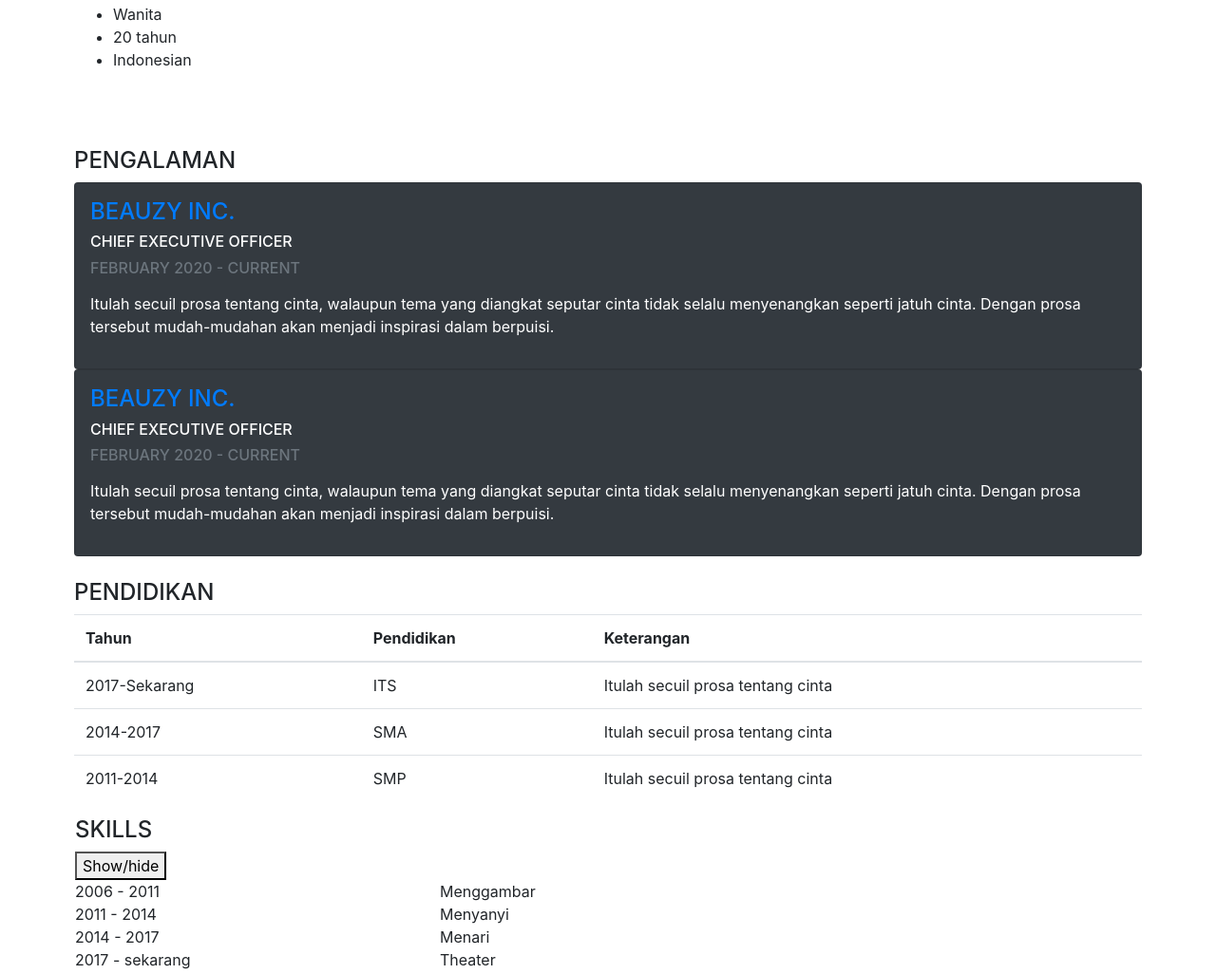
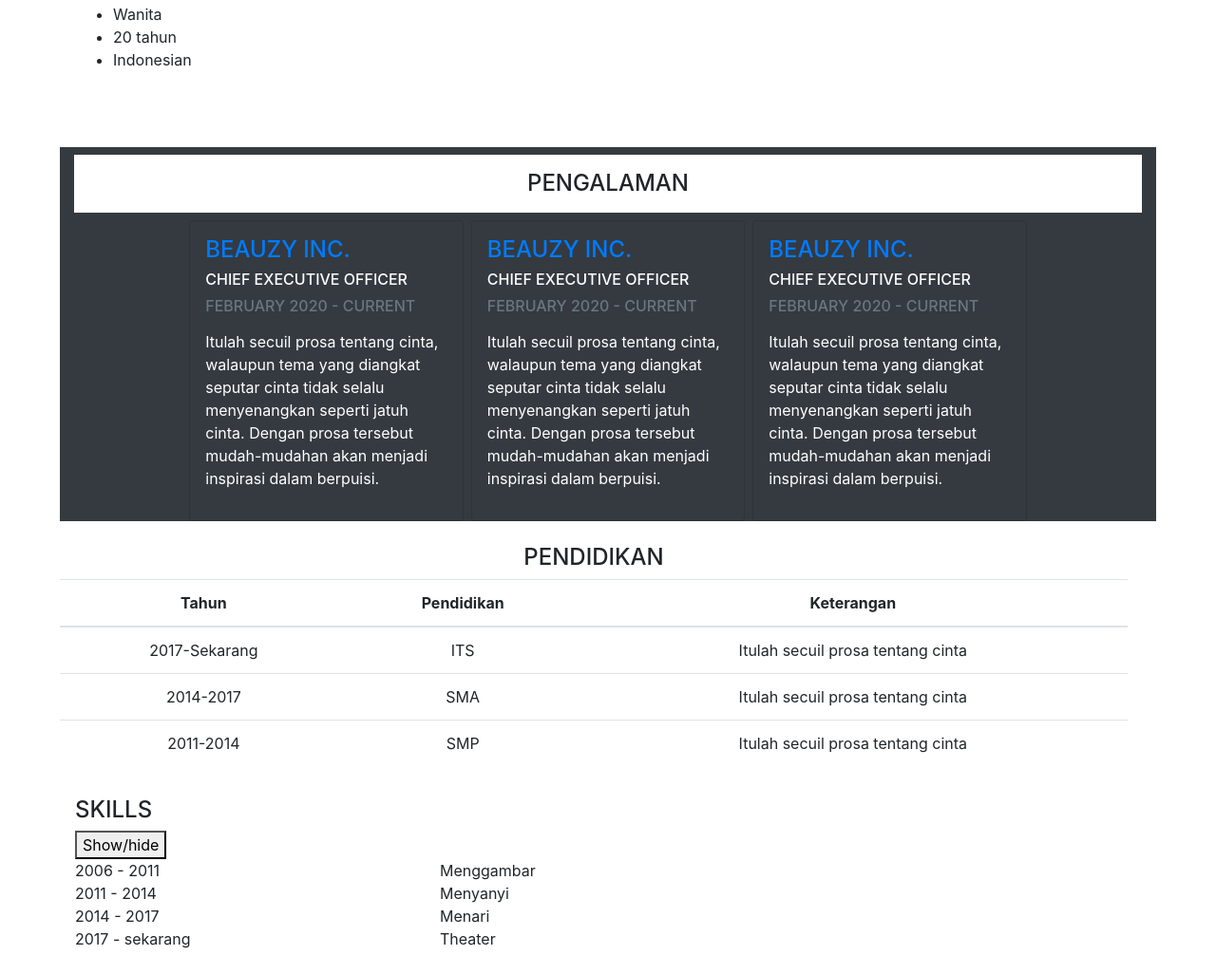
Before and after one commit to DPP-2020/praktikum-2-membuat-cv-part-2-ardhisaputra, a plain HTML site: page index.html in a window 1280 px wide. Shown: the part 619-1645 px from the top of the page at 95% size. Drawn offline with nearby package versions, Linux system fonts and the light colour scheme.

Commit message:
05211740000083 #2

```diff
--- a/index.html
+++ b/index.html
@@ -52,25 +52,33 @@
     </div>
     </div>
 
-<div class="container-fluid">
-    <h4>PENGALAMAN</h4>
-    <div class="card bg-dark p-3">
+<div class="container-fluid bg-dark pt-2">
+    <h4 class="text-center pb-3 text-inline bg-white pt-3">PENGALAMAN</h4>
+    <div class="row d-flex justify-content-center">
+    <div class="col-md-3 card bg-dark p-3 mx-1">
         <h4 class="text-primary ">BEAUZY INC.</h4>
         <h6 class=" text-white mt-n2  ">CHIEF EXECUTIVE OFFICER</h6>
         <h6 class="text-secondary mt-n2">FEBRUARY 2020 - CURRENT</h6>
         <p class="text-white mt-2">Itulah secuil prosa tentang cinta, walaupun tema yang diangkat seputar cinta tidak selalu menyenangkan seperti jatuh cinta. Dengan prosa tersebut mudah-mudahan akan menjadi inspirasi dalam berpuisi.</p>
     </div>
-    <div class="card bg-dark p-3">
+    <div class="col-md-3 card bg-dark p-3 mx-1">
+        <h4 class="text-primary ">BEAUZY INC.</h4>
+        <h6 class=" text-white mt-n2  ">CHIEF EXECUTIVE OFFICER</h6>
+        <h6 class="text-secondary mt-n2">FEBRUARY 2020 - CURRENT</h6>
+        <p class="text-white mt-2">Itulah secuil prosa tentang cinta, walaupun tema yang diangkat seputar cinta tidak selalu menyenangkan seperti jatuh cinta. Dengan prosa tersebut mudah-mudahan akan menjadi inspirasi dalam berpuisi.</p>
+    </div>
+    <div class="col-md-3 card bg-dark p-3 mx-1">
         <h4 class="text-primary ">BEAUZY INC.</h4>
         <h6 class=" text-white mt-n2  ">CHIEF EXECUTIVE OFFICER</h6>
         <h6 class="text-secondary mt-n2">FEBRUARY 2020 - CURRENT</h6>
         <p class="text-white mt-2">Itulah secuil prosa tentang cinta, walaupun tema yang diangkat seputar cinta tidak selalu menyenangkan seperti jatuh cinta. Dengan prosa tersebut mudah-mudahan akan menjadi inspirasi dalam berpuisi.</p>
     </div>
 </div>
+</div>
 
 <br>
 
-<div class="container-fluid">
+<div class="container-fluid row d-flex justify-content-center text-center">
     <h4>PENDIDIKAN</h4>
   <table class="table">
     <thead>
```
